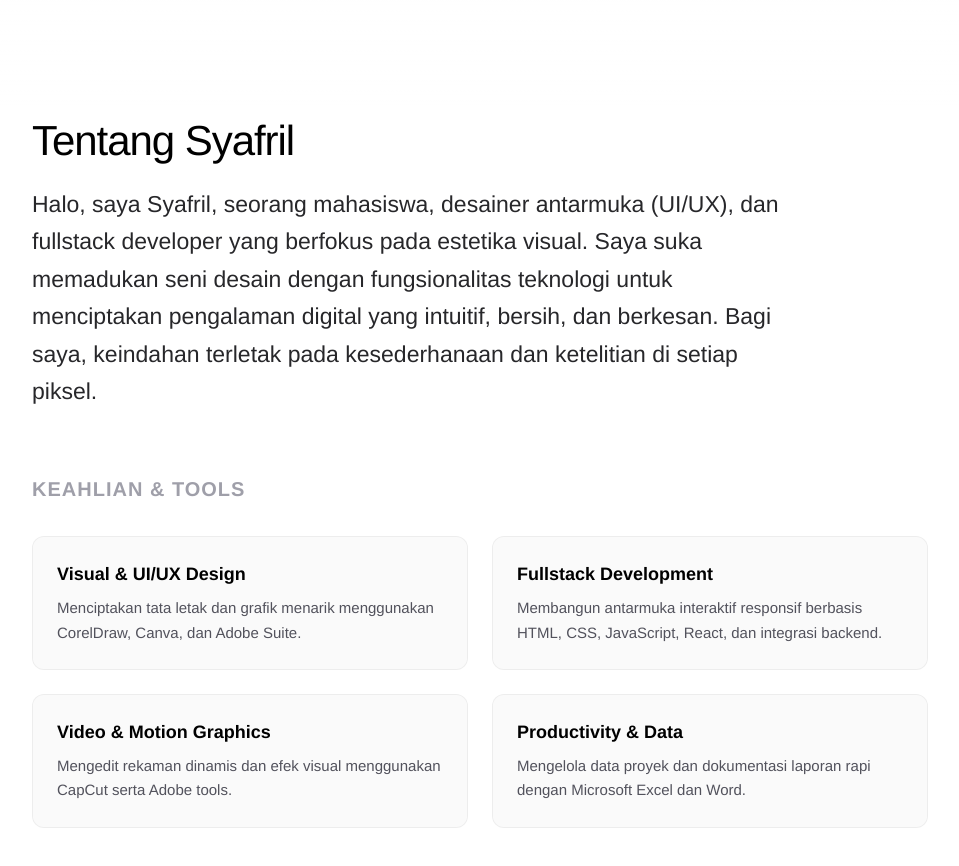
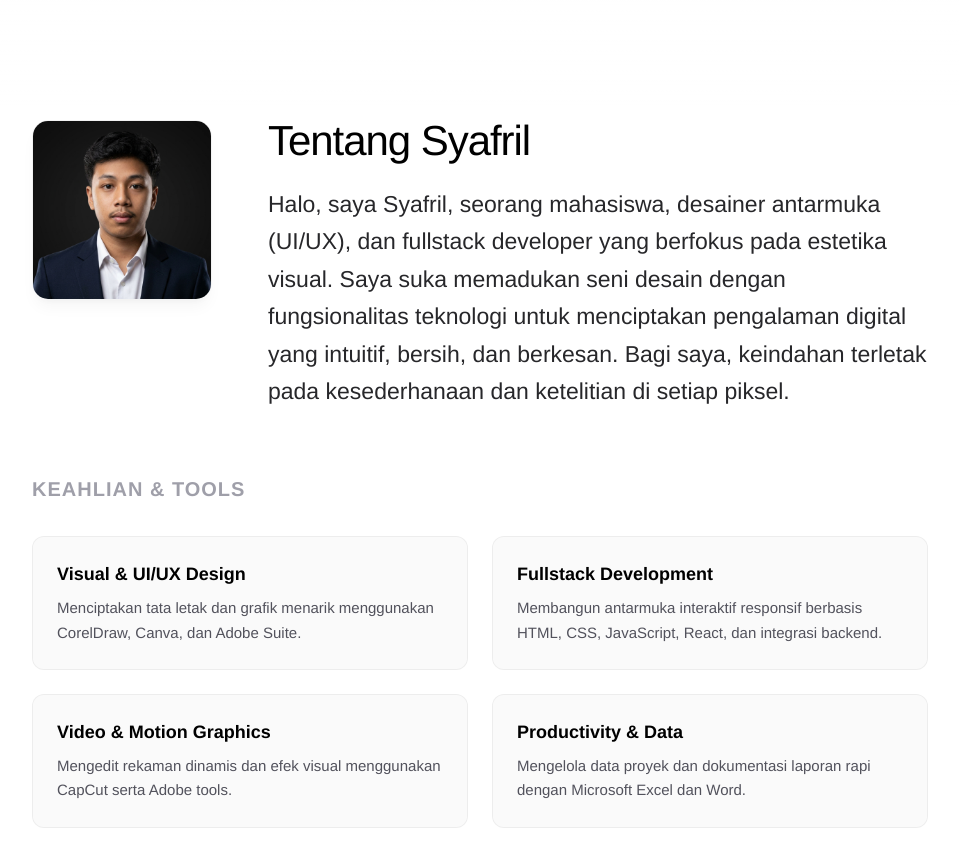
Before and after one commit to saferill/Portofolio, a React (Vite) app: page / in a window 1280 px wide. Shown: the part 840-1706 px from the top of the page, without its empty margins (160-1119 px from the left). Built offline with nearby package versions, Linux system fonts and the light colour scheme; a web font is replaced by a local one.

Commit message:
feat: tambah foto profil di section About

```diff
--- a/src/App.tsx
+++ b/src/App.tsx
@@ -426,8 +426,20 @@ function App() {
           }}
         >
           <div className="max-w-4xl w-full flex flex-col gap-16 text-black">
-            {/* Intro Narrative */}
-            <div className="reveal-on-scroll max-w-3xl">
+            {/* Intro Narrative + Photo */}
+            <div className="reveal-on-scroll flex flex-col md:flex-row gap-10 md:gap-14 items-start">
+              {/* Photo */}
+              <div className="shrink-0">
+                <div className="w-[140px] h-[140px] md:w-[180px] md:h-[180px] rounded-2xl overflow-hidden border border-black/5 shadow-lg shadow-black/[0.04]">
+                  <img
+                    src="/profile.png"
+                    alt="Moch. Syafril Ramadhani"
+                    className="w-full h-full object-cover object-top"
+                  />
+                </div>
+              </div>
+              {/* Text */}
+              <div className="max-w-2xl">
                 <h2
                   className="text-[32px] sm:text-[42px] tracking-tight mb-6 leading-none"
                   style={{ fontFamily: 'var(--font-heading)' }}
@@ -437,6 +449,7 @@ function App() {
                 <p className="text-[20px] sm:text-[23px] leading-relaxed text-zinc-800 font-light">
                   Halo, saya Syafril, seorang mahasiswa, desainer antarmuka (UI/UX), dan fullstack developer yang berfokus pada estetika visual. Saya suka memadukan seni desain dengan fungsionalitas teknologi untuk menciptakan pengalaman digital yang intuitif, bersih, dan berkesan. Bagi saya, keindahan terletak pada kesederhanaan dan ketelitian di setiap piksel.
                 </p>
+              </div>
             </div>
 
             {/* Keahlian & Tools */}
```
Also changed, not shown: Profile/personal-logo.png (added), public/profile.png (added). Lines whose indentation alone changed are shown as unchanged.
